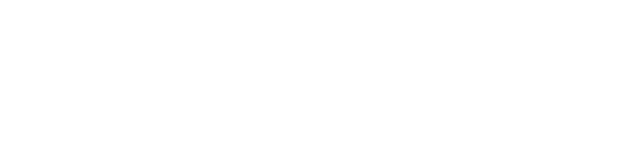
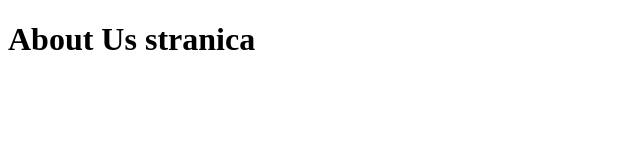
Before and after one commit to JelenaJelena13/smart, a plain HTML site: page about-us.html in a window 1280 px wide. Shown: the whole page, without its empty margins (0-640 px from the left). Drawn offline with Linux system fonts and the light colour scheme.

```diff
--- a/about-us.html
+++ b/about-us.html
@@ -7,6 +7,6 @@
     <title>About us</title>
 </head>
 <body>
-
+    <h1>About Us stranica</h1>
 </body>
 </html>
```
